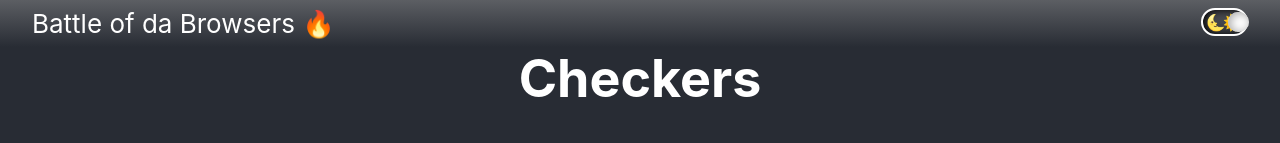
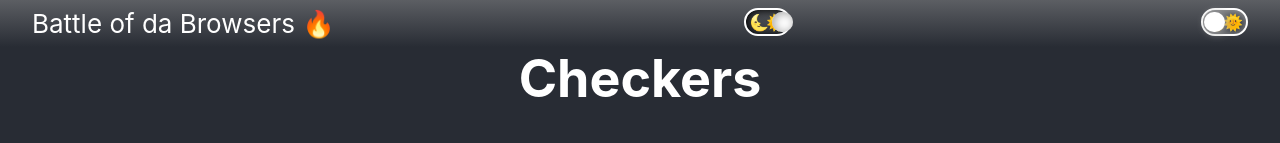
Before and after one commit to haleyglavina/checkers2, a React (Create React App) app: page / in a window 1280 px wide. Shown: the top 143 px of the page. Built offline with nearby package versions, Linux system fonts and the light colour scheme.

Commit message:
Make toggle its own reusable component

```diff
--- a/src/components/Game/Game.js
+++ b/src/components/Game/Game.js
@@ -6,12 +6,11 @@ import chromeLogo from '../../assets/chromeLogo.png';
 import { GameContainer } from './styles';
 import Score from '../Score/Score';
 
-function Game(props) {
+function Game({ sameScreen }) {
 
   const [score, setScore] = useState([0,0]);
-  // change score to 1 state of [#, #]
   const [gameState, setGameState] = useState('p1Turn'); // gameState is either p1Turn, p2Turn, p1Won, p2Won
-  const [sameScreen, setSameScreen] = useState(false); // are players playing on same screen?
+
   const [playerView, setPlayerView] = useState(-1); // which player's view should screen display if they're playing on different screens?
 
   const gameStateMsg = {
--- a/src/components/HomePage/HomePage.js
+++ b/src/components/HomePage/HomePage.js
@@ -20,14 +20,15 @@ const MainContent = styled.main`
 function HomePage(props) {
 
   const [theme, setTheme] = useState("dark");
+  const [sameScreen, setSameScreen] = useState(false); // are players playing on same screen?
   const value = { theme, setTheme };
 
   return (
     <ThemeContext.Provider value={value}>
       <MainContent theme={theme}>
-        <NavBar />
+        <NavBar sameScreen={sameScreen} setSameScreen={setSameScreen} />
         <h1>Checkers</h1>
-        <Game />
+        <Game sameScreen={sameScreen} />
       </MainContent>
     </ThemeContext.Provider>
   );
--- a/src/components/NavBar/NavBar.js
+++ b/src/components/NavBar/NavBar.js
@@ -1,25 +1,27 @@
-import React, { useContext, useEffect, useState } from 'react';
+import React, { useContext, useState } from 'react';
 import ThemeContext from '../../utils/ThemeContext';
+import Toggle from '../Toggle/Toggle';
 import { Nav } from './styles';
 
-function NavBar(props) {
+function NavBar({ sameScreen, setSameScreen }) {
 
   const { theme, setTheme } = useContext(ThemeContext);
-  const [toggleOn, setToggleOn] = useState(theme === 'dark');
 
-  const switchToggle = () => {
-    setToggleOn(!toggleOn);
+  // for switching light/dark theme
+  const switchTheme = () => {
     setTheme( (theme == 'light') ? 'dark' : 'light');
+  }
+
+  // for switching screens together/separate mode
+  const switchScreenMode = () => {
+    setSameScreen(!sameScreen);
   }
 
   return (
     <Nav className="navbar">
       <p className="title">Battle of da Browsers 🔥</p>
-      <div className={`toggle ${toggleOn ? 'toggle--on' : ''}`} onClick={switchToggle}>
-        <p className="toggle__symbol toggle__symbol--dark">🌜</p>
-        <p className="toggle__symbol toggle__symbol--light">🌞</p>
-        <div className={`toggle__dial ${toggleOn ? 'toggle__dial--on' : ''}`}></div>
-      </div>
+      <Toggle toggleAction={switchTheme} initialState={theme === 'dark'} />
+      <Toggle toggleAction={switchScreenMode} initialState={false} />
     </Nav>
   );
 }
--- /dev/null
+++ b/src/components/Toggle/Toggle.js
@@ -0,0 +1,22 @@
+import React, { useState } from 'react';
+
+
+function Toggle({ toggleAction, initialState }) {
+
+  const [toggleOn, setToggleOn] = useState(initialState);
+
+  const toggleClicked = () => {
+    setToggleOn(!toggleOn);
+    toggleAction();
+  }
+
+  return (
+    <div className={`toggle ${toggleOn ? 'toggle--on' : ''}`} onClick={toggleClicked}>
+      <p className="toggle__symbol toggle__symbol--dark">🌜</p>
+      <p className="toggle__symbol toggle__symbol--light">🌞</p>
+      <div className={`toggle__dial ${toggleOn ? 'toggle__dial--on' : ''}`}></div>
+    </div>
+  );
+}
+
+export default Toggle;
```
Also changed, not shown: src/components/Toggle/style.js (added).
